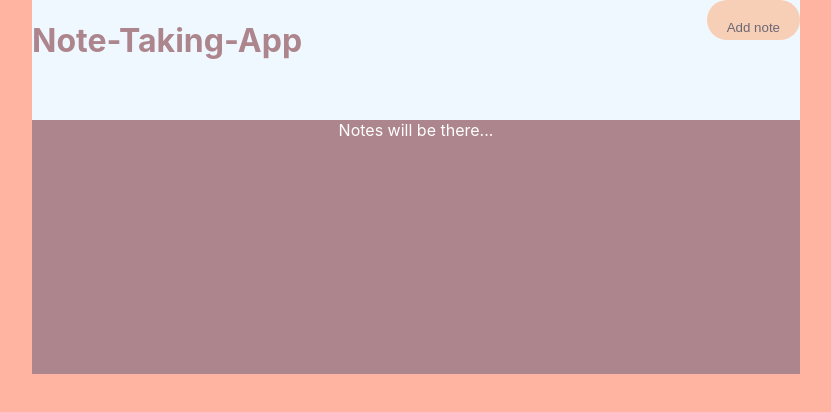
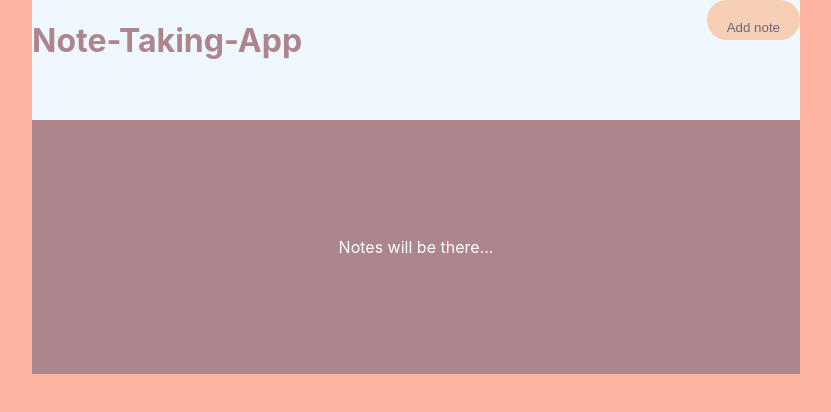
Before and after one commit to ShakedYunger/Notes-Taking-App, a React (Create React App) app in the folder note-taking-app/: page / in a window 1280 px wide. Shown: the top 412 px of the page, without its empty margins (224-1055 px from the left). Built offline with nearby package versions, Linux system fonts and the light colour scheme.

Commit message:
fixed text position in noteGrid

```diff
--- a/note-taking-app/src/App.css
+++ b/note-taking-app/src/App.css
@@ -2,7 +2,6 @@
 *::after,
 *::before {
   box-sizing: border-box;
-  /* font-family: "Inter"; */
   font-style: normal;
 }
 
@@ -18,14 +17,13 @@ body {
 }
 
 .noteGrid {
-  box-sizing: border-box;
-  padding: 0;
-  text-align: center;
+  justify-content: space-around;
   min-height: 254px;
   max-height: 100%;
   background-color: #ad858d;
   color: white;
-  text-align: center;
+  display: flex;
+  align-items: center;
 }
 
 .header {
@@ -36,11 +34,12 @@ body {
 }
 
 .primaryButton {
+  display: flex;
   border: none;
-  text-align: center;
+  border-radius: 20px;
   background-color: #f7cfb6;
   color: #6c6874;
-  border-radius: 20px;
   height: 35px;
   padding: 20px;
+  text-align: center;
 }
--- a/note-taking-app/src/App.js
+++ b/note-taking-app/src/App.js
@@ -9,7 +9,9 @@ function App() {
   return (
     <div className="appWrapper">
       <Header></Header>
-      <div className="noteGrid">Notes will be there...</div>
+      <div className="noteGrid">
+        <div className="text">Notes will be there...</div>
+      </div>
     </div>
   );
 }
```
